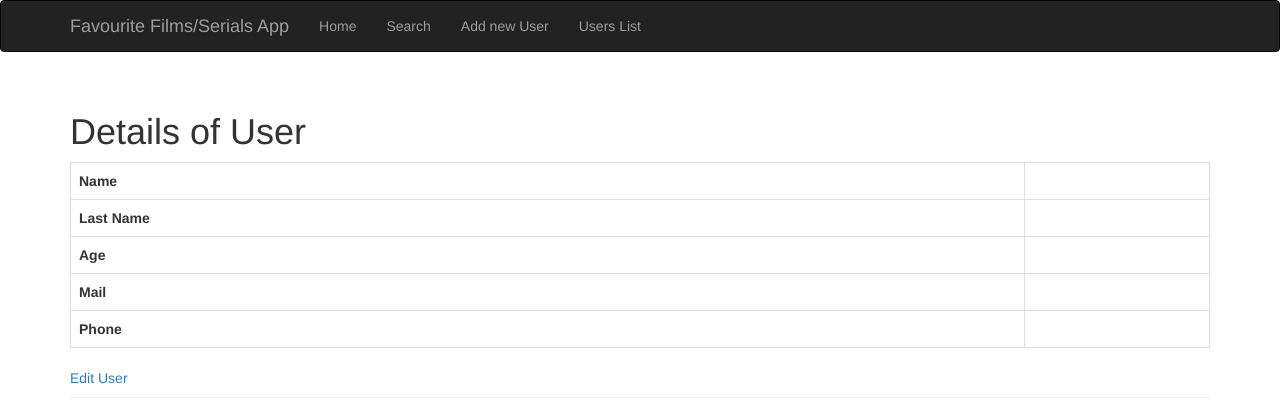
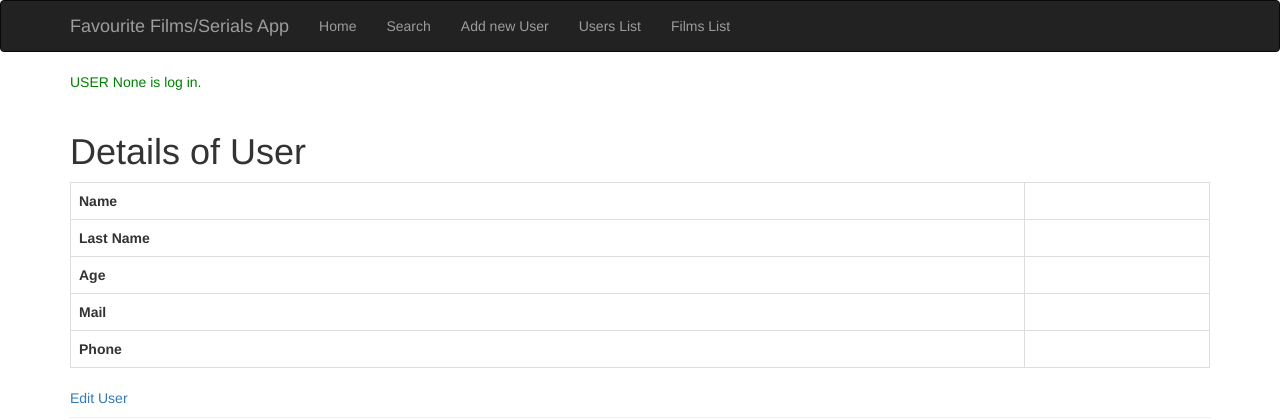
Before and after one commit to Vittorio007/FavouriteMoviesApp, a Flask app: page /userdetails in a window 1280 px wide. Shown: the top 420 px of the page. Run offline with Flask 2, Linux system fonts and the light colour scheme; data comes from the database, SQL or seed files in the repository; lists and menus that the app fills with data are empty; some libraries are stand-ins or nearby versions.

Commit message:
Every User have his own list of films

```diff
--- a/app.py
+++ b/app.py
@@ -8,7 +8,7 @@
 from forms import SearchField, UserForm, UserFormEdit
 
 app = Flask(__name__)
-app.config['SQLALCHEMY_DATABASE_URI'] = 'sqlite:///nasza_baza.db'
+app.config['SQLALCHEMY_DATABASE_URI'] = 'sqlite:///Data_base.db'
 app.config['SQLALCHEMY_TRACK_MODIFICATIONS'] = True
 app.config['SECRET_KEY'] = 'fselifbes;fa;fopjfoi;nfnsfkn'
 APIKEY = os.environ.get('APIKEY')
@@ -31,8 +31,9 @@
 
 @app.route('/filmslist')
 def films_list():
-    all = db.session.query(models.Film).all()
-    return render_template('filmlist.html', all=all)
+    login_user_id = session['user_id']
+    all = db.session.query(models.Film).filter_by(user_id=login_user_id)
+    return render_template('filmlist.html', all=all, login_user_id=login_user_id)
 
 
 @app.route('/getfilm/<int:id>')
@@ -88,7 +89,7 @@
 
 
 @app.route('/details', methods=['GET', 'POST'])
-def details():
+def film_details():
 
     film_id = request.args.get('imdbID')
     params = {'i': film_id, 'apikey': APIKEY}
@@ -114,7 +115,8 @@
               'apikey': APIKEY}
     dane = requests.get('http://www.omdbapi.com/', params=params)
     film_to_add = dane.json()
-    film = models.Film(film_to_add['Title'],
+    film = models.Film(session['user_id'],
+                       film_to_add['Title'],
                        film_to_add['Year'],
                        film_to_add['Runtime'],
                        film_to_add['Director'],
@@ -156,8 +158,9 @@
 @app.route('/userdetails', methods=['GET'])
 def show_user_details():
     user_id = request.args.get('id')
+    session['user_id'] = user_id
     user_details = db.session.query(models.User).filter_by(id=user_id).first()
-
+    flash(f'USER {user_id} is log in.')
     return render_template('userDetails.html',  user_details=user_details)
 
 
--- a/models.py
+++ b/models.py
@@ -3,13 +3,15 @@
 
 class Film(db.Model):
     id = db.Column(db.Integer, primary_key=True)
+    user_id = db.Column(db.Integer)
     title = db.Column(db.String)
     year = db.Column(db.String)
     runtime = db.Column(db.String)
     director = db.Column(db.String)
     film_id = db.Column(db.String)
 
-    def __init__(self, title, year, runtime, director, film_id):
+    def __init__(self, user_id, title, year, runtime, director, film_id):
+        self.user_id = user_id
         self.title = title
         self.year = year
         self.runtime = runtime
--- a/templates/base.html
+++ b/templates/base.html
@@ -26,6 +26,7 @@
                 <li><a href="/search">Search</a></li>
                 <li><a href="/adduser">Add new User</a></li>
                 <li><a href="/userslist">Users List</a></li>
+                <li><a href="/filmslist">Films List</a></li>
             </ul>
         </div>
     </div>
--- a/templates/filmlist.html
+++ b/templates/filmlist.html
@@ -3,8 +3,12 @@
 {% block title %}FILMS LIST{% endblock %}
 
 {% block page_content %}
+{% for message in get_flashed_messages() %}
+            <p style="color:green">{{ message }}</p>
+{% endfor %}
 <div class="page-header">
         <a href="/search">Wyszukaj kolejny film</a>
+        <h1>Log in user {{ login_user_id }}</h1>
         <table class="table table-bordered">
             <tr>
                 <th scope="col">Id</th>
--- a/templates/userDetails.html
+++ b/templates/userDetails.html
@@ -3,6 +3,9 @@
 {% block title %}Details of User {{ user_details['id'] }}{% endblock %}
 
 {% block page_content %}
+{% for message in get_flashed_messages() %}
+            <p style="color:green">{{ message }}</p>
+{% endfor %}
 <div class="page-header">
     <h1>Details of User {{ user_details['id'] }}</h1>
         <table class="table table-bordered">
```
Also changed, not shown: Data_base.db (added), nasza_baza.db (deleted).
